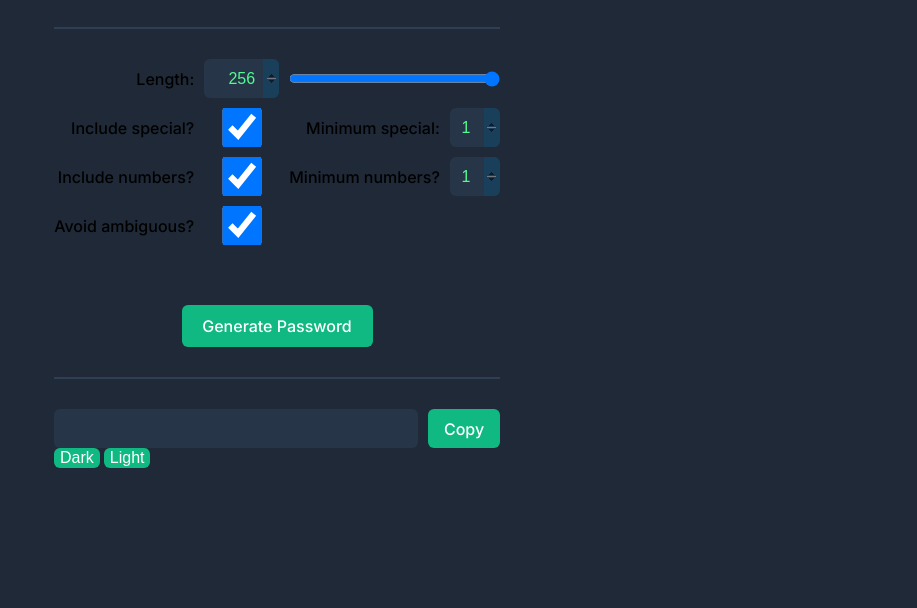
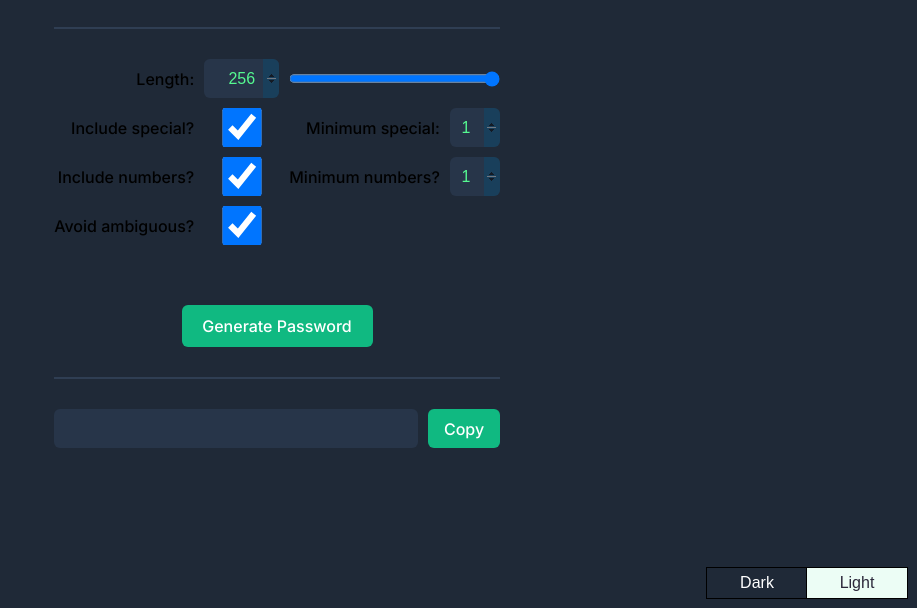
Before and after one commit to DrewBuchanan/PasswordGenerator, a plain HTML site: page index.html in a window 1280 px wide. Shown: the part 192-800 px from the top of the page, without its empty margins (363-1280 px from the left). Drawn offline with Linux system fonts and the light colour scheme.

Commit message:
Position and style buttons for style toggle

```diff
--- a/index.html
+++ b/index.html
@@ -36,8 +36,8 @@
             <p class="Inter">Copied to clipboard!</p>
         </div>
         <div id="themes">
-            <button class="themebutton" onclick="theme(1)">Dark</button>
-            <button class="themebutton" onclick="theme(2)">Light</button>
+            <button class="themebutton dark" onclick="theme(1)">Dark</button>
+            <button class="themebutton light" onclick="theme(2)">Light</button>
         </div>
         <script src="index.js"></script>
     </body>
--- a/styles/index.css
+++ b/styles/index.css
@@ -148,3 +148,28 @@ input:focus {
 #numbers-min, #special-min {
     padding-right: 20px;
 }
+
+#themes {
+    position: fixed;
+    bottom: 10px;
+    right: 10px;
+    display: flex;
+    flex-direction: row;
+}
+
+.themebutton {
+    border-radius: 0;
+    outline: 1px solid black;
+    width: 100px;
+    padding: 6px;
+}
+
+.light {
+    background-color: #ECFDF5;
+    color: #2B283A;
+}
+
+.dark {
+    background-color: #1F2937;
+    color: white;
+}
```
